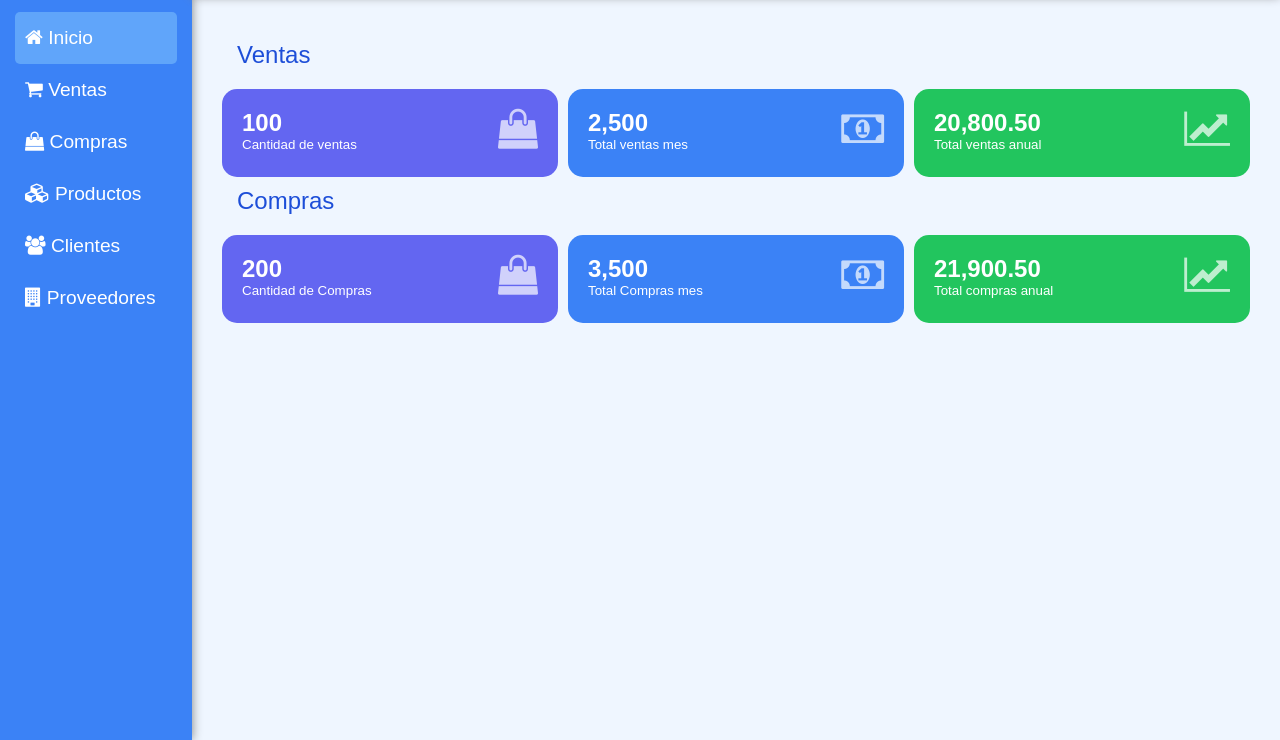
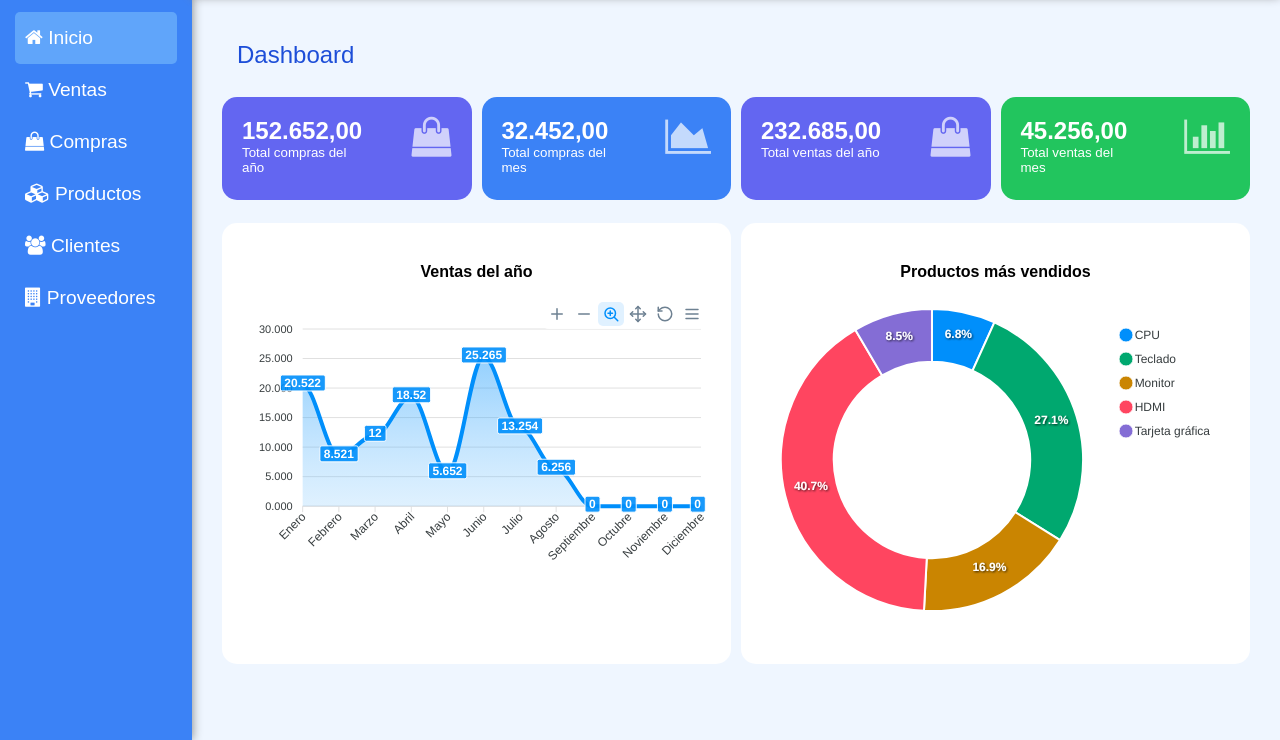
Before and after one commit to kjmendez/Sales-System-Layout-design, a plain HTML site: page index.html in a window 1280 px wide. Shown: the part 60-800 px from the top of the page. Drawn offline with nearby package versions, Linux system fonts and the light colour scheme.

Commit message:
Modify index
Modify index

```diff
--- a/index.html
+++ b/index.html
@@ -1,16 +1,14 @@
 <!DOCTYPE html>
 <html lang="es">
-
 <head>
     <meta charset="UTF-8">
     <meta name="viewport" content="width=device-width, initial-scale=1.0">
-    <title>Clase 10</title>
+    <title>Company</title>
 
     <link rel="stylesheet" href="css/estilos.css">
 
     <link rel="stylesheet" href="https://maxcdn.bootstrapcdn.com/font-awesome/4.7.0/css/font-awesome.min.css">
 </head>
-
 <body>
 
     <div class="sidebar">
@@ -22,12 +20,12 @@
             <div class="menu">
                 <ul>
                     <li class="menu-item active">
-                        <a href="#">
-                            <i class="fa fa-home"></i>
+                        <a href="index.html">
+                            <i class="fa fa-home" ></i>
                             Inicio
                         </a>
                     </li>
-                    <li class="menu-item">
+                    <li class="menu-item ">
                         <a href="ventas.html">
                             <i class="fa fa-shopping-cart"></i>
                             Ventas
@@ -45,7 +43,7 @@
                             Productos
                         </a>
                     </li>
-                    <li class="menu-item ">
+                    <li class="menu-item">
                         <a href="clientes.html">
                             <i class="fa fa-users"></i>
                             Clientes
@@ -90,12 +88,12 @@
                         <div class="mobile-menu-content">
                             <ul>
                                 <li class="mobile-menu-item mobile-active">
-                                    <a href="#">
+                                    <a href="index.html">
                                         <i class="fa fa-home"></i>
                                         Inicio
                                     </a>
                                 </li>
-                                <li class="mobile-menu-item">
+                                <li class="mobile-menu-item ">
                                     <a href="ventas.html">
                                         <i class="fa fa-shopping-cart"></i>
                                         Ventas
@@ -107,7 +105,7 @@
                                         Compras
                                     </a>
                                 </li>
-                                <li class="mobile-menu-item ">
+                                <li class="mobile-menu-item">
                                     <a href="productos.html">
                                         <i class="fa fa-cubes"></i>
                                         <span>Productos</span>
@@ -119,7 +117,7 @@
                                         Clientes
                                     </a>
                                 </li>
-                                <li class="mobile-menu-item">
+                                <li class="mobile-menu-item ">
                                     <a href="proveedores.html">
                                         <i class="fa fa-building"></i>
                                         Proveedores
@@ -134,19 +132,17 @@
     </div>
 
     <div class="container">
+        <div class="content">
+            <h3 class="title">Dashboard</h3>
 
-        <div class="content">
-            <div class="row">
-                <h3 class="title">Ventas</h3>
-            </div>
-            <div class="row">
+            <div class="row row-sm">
                 <div class="col">
                     <div class="card my-5 bg-indigo">
                         <div class="card-body">
                             <div class="row">
                                 <div class="col flex-column">
-                                    <span class="number">100</span>
-                                    <small>Cantidad de ventas</small>
+                                    <span class="number">152.652,00</span>
+                                    <small>Total compras del año</small>
                                 </div>
                                 <div class="col right">
                                     <i class="fa fa-shopping-bag card-icon"></i>
@@ -160,11 +156,26 @@
                         <div class="card-body">
                             <div class="row">
                                 <div class="col flex-column">
-                                    <span class="number">2,500</span>
-                                    <small>Total ventas mes</small>
+                                    <span class="number">32.452,00</span>
+                                    <small>Total compras del mes</small>
                                 </div>
                                 <div class="col right">
-                                    <i class="fa fa-money card-icon"></i>
+                                    <i class="fa fa-area-chart card-icon"></i>
+                                </div>
+                            </div>
+                        </div>
+                    </div>
+                </div>
+                <div class="col">
+                    <div class="card my-5 bg-indigo">
+                        <div class="card-body">
+                            <div class="row">
+                                <div class="col flex-column">
+                                    <span class="number">232.685,00</span>
+                                    <small>Total ventas del año</small>
+                                </div>
+                                <div class="col right">
+                                    <i class="fa fa-shopping-bag card-icon"></i>
                                 </div>
                             </div>
                         </div>
@@ -175,72 +186,76 @@
                         <div class="card-body">
                             <div class="row">
                                 <div class="col flex-column">
-                                    <span class="number">20,800.50</span>
-                                    <small>Total ventas anual</small>
+                                    <span class="number">45.256,00</span>
+                                    <small>Total ventas del mes</small>
                                 </div>
                                 <div class="col right">
-                                    <i class="fa fa-line-chart card-icon" ></i>
+                                    <i class="fa fa-bar-chart card-icon"></i>
                                 </div>
                             </div>
                         </div>
                     </div>
                 </div>
+
+
             </div>
-            <div class="row">
-                <h3 class="title">Compras</h3>
-            </div>
-            <div class="row">
+
+            <div class="row row-sm">
                 <div class="col">
-                    <div class="card my-5 bg-indigo">
+                    <div class="card">
                         <div class="card-body">
-                            <div class="row">
-                                <div class="col flex-column">
-                                    <span class="number">200</span>
-                                    <small>Cantidad de Compras</small>
-                                </div>
-                                <div class="col right">
-                                    <i class="fa fa-shopping-bag card-icon"></i>
-                                </div>
-                            </div>
+                            <h4 class="center">Ventas del año</h4>
+                            <br>
+                            <div id="chart"></div>
                         </div>
                     </div>
                 </div>
                 <div class="col">
-                    <div class="card my-5 bg-blue">
+                    <div class="card">
                         <div class="card-body">
-                            <div class="row">
-                                <div class="col flex-column">
-                                    <span class="number">3,500</span>
-                                    <small>Total Compras mes</small>
-                                </div>
-                                <div class="col right">
-                                    <i class="fa fa-money card-icon"></i>
-                                </div>
-                            </div>
-                        </div>
-                    </div>
-                </div>
-                <div class="col">
-                    <div class="card my-5 bg-green">
-                        <div class="card-body">
-                            <div class="row">
-                                <div class="col flex-column">
-                                    <span class="number">21,900.50</span>
-                                    <small>Total compras anual</small>
-                                </div>
-                                <div class="col right">
-                                    <i class="fa fa-line-chart card-icon" ></i>
-                                </div>
-                            </div>
+                            <h4 class="center">Productos más vendidos</h4>
+                            <br>
+                            <div id="chart-productos"></div>
                         </div>
                     </div>
                 </div>
             </div>
 
         </div>
-
     </div>
 
+
+    <script src="https://cdn.jsdelivr.net/npm/apexcharts"></script>
+    <script>
+        var options = {
+            chart: {
+                type: 'area'
+            },
+            series: [{
+                name: 'Ventas',
+                data: [20.522, 8.521, 12.000, 18.520, 5.652, 25.265, 13.254, 6.256, 0, 0, 0, 0]
+            }],
+            xaxis: {
+                categories: ['Enero', 'Febrero', 'Marzo', 'Abril', 'Mayo', 'Junio', 'Julio',
+                            'Agosto', 'Septiembre', 'Octubre', 'Noviembre', 'Diciembre']
+            }
+        }
+
+        var chart = new ApexCharts(document.querySelector("#chart"), options);
+
+        chart.render();
+
+        // PARA GRAFICO DE DONAS
+        var opciones = {
+            series: [20, 80, 50, 120, 25],
+            labels: ['CPU', 'Teclado', 'Monitor', 'HDMI', 'Tarjeta gráfica'],
+            chart: {
+                type: 'donut'
+            }
+        }
+
+        var graficoProductos = new ApexCharts(document.querySelector("#chart-productos"), opciones);
+        graficoProductos.render();
+    </script>
 </body>
-
 </html>
```
